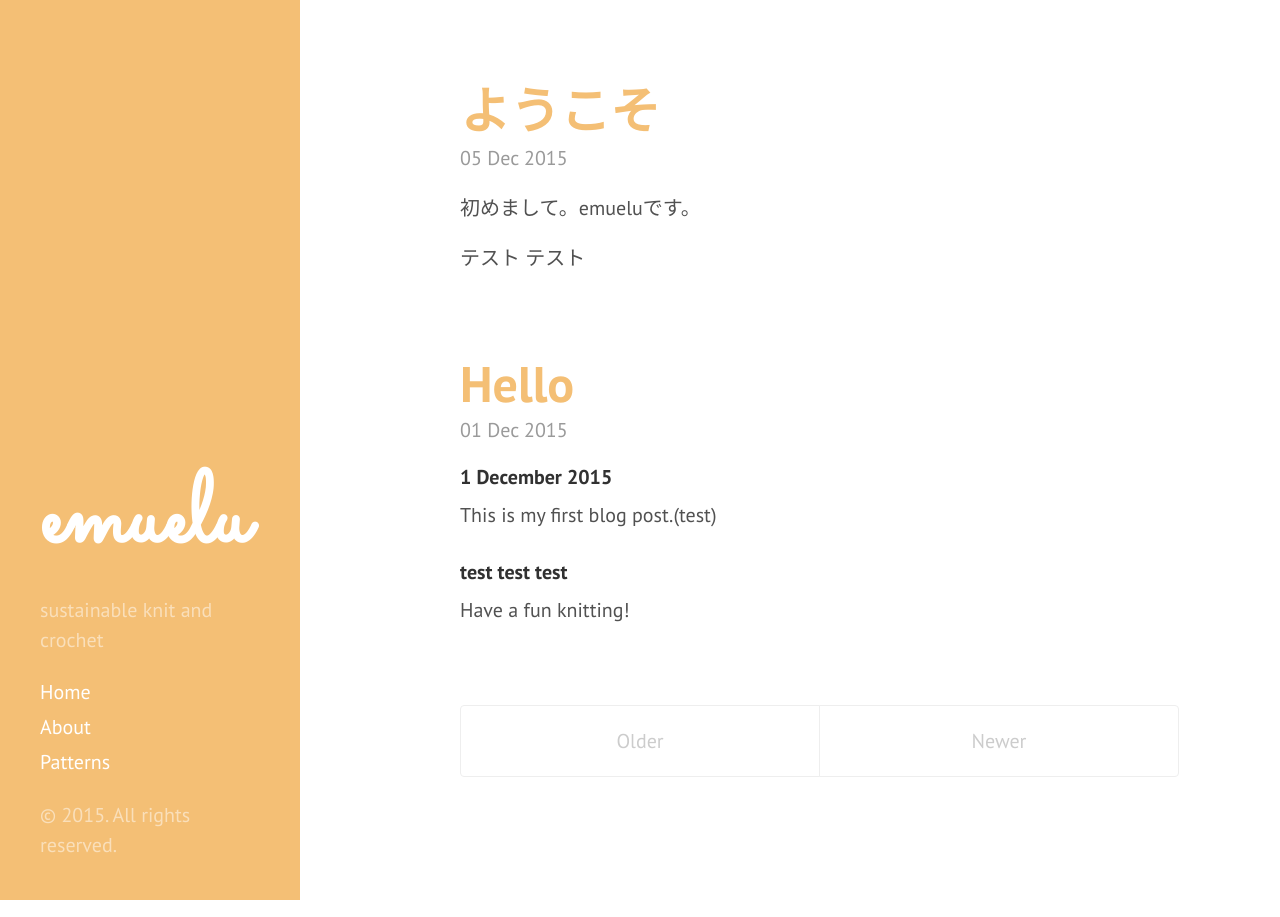
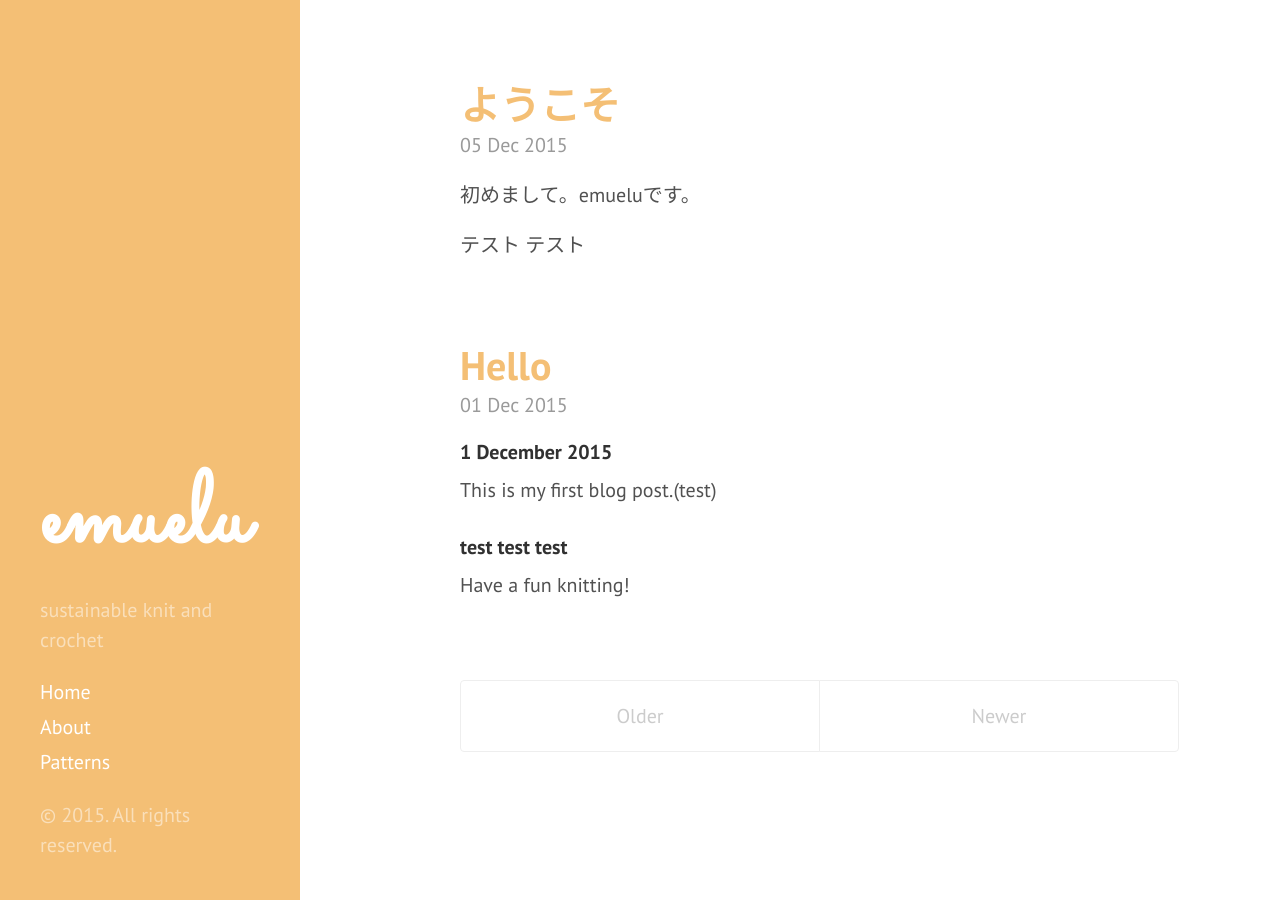
Before and after one commit to mamilaugesen/emuelu.github.io, a Jekyll site: the page built from index.html, in a window 1280 px wide. Built offline with Jekyll 4.4.1, drawn with Linux system fonts in a browser that asks for light colours; Markdown is read by kramdown in place of the engine named in the settings; the list of posts is cut into pages by our own code; a style sheet for code colours, icons or effects is not loaded.

Commit message:
Updated poole.css

```diff
--- a/public/css/poole.css
+++ b/public/css/poole.css
@@ -88,7 +88,7 @@ h1, h2, h3, h4, h5, h6 {
   text-rendering: optimizeLegibility;
 }
 h1 {
-  font-size: 2.5rem;
+  font-size: １.5rem;
 }
 h2 {
   margin-top: 1rem;
```
